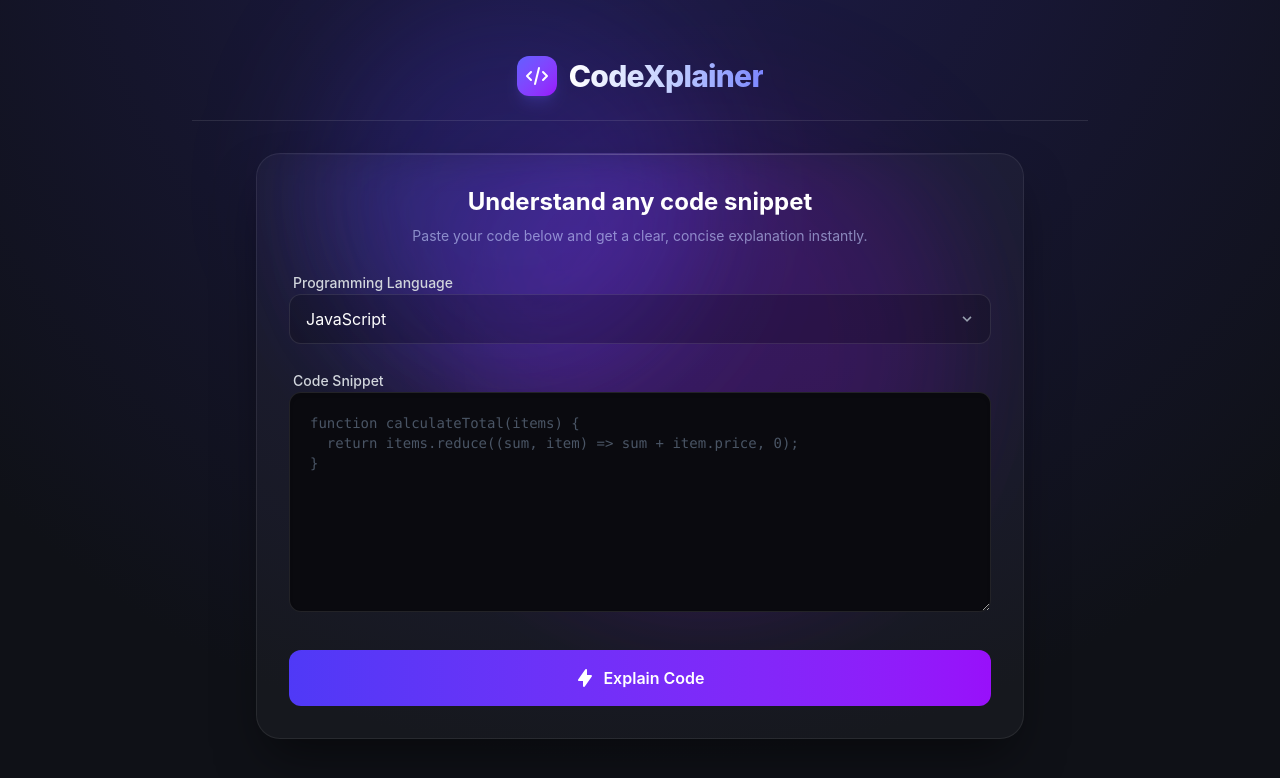
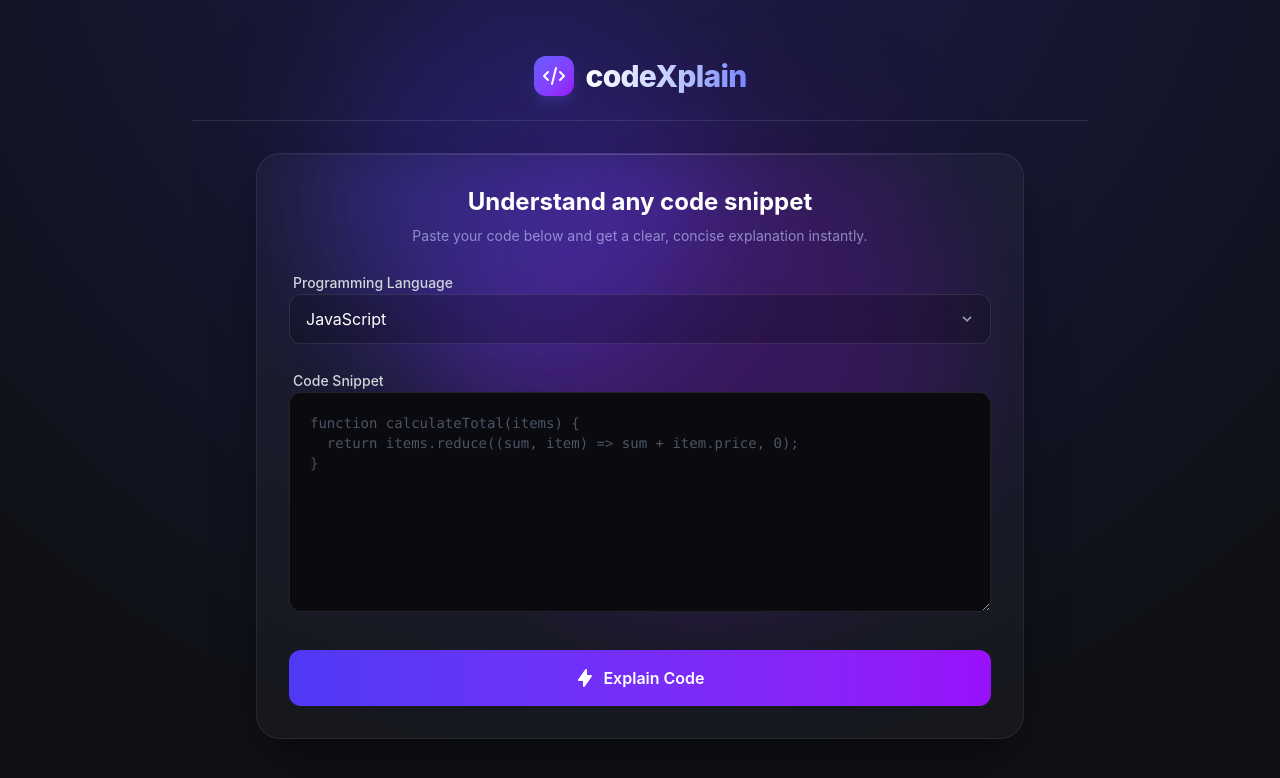
Before and after one commit to aryanh0911/codeXplain, a React (Vite) app in the folder client/: page / in a window 1280 px wide. Shown: the top 778 px of the page. Built offline with nearby package versions, Linux system fonts and the light colour scheme.

Commit message:
change: title-2

```diff
--- a/client/src/components/Header.jsx
+++ b/client/src/components/Header.jsx
@@ -8,7 +8,7 @@ const Header = () => {
                     </svg>
                 </div>
                 <h1 className="text-3xl font-extrabold bg-clip-text text-transparent bg-gradient-to-r from-white via-indigo-200 to-indigo-400 tracking-tight">
-                    CodeXplainer
+                    codeXplain
                 </h1>
             </div>
         </header>
```
